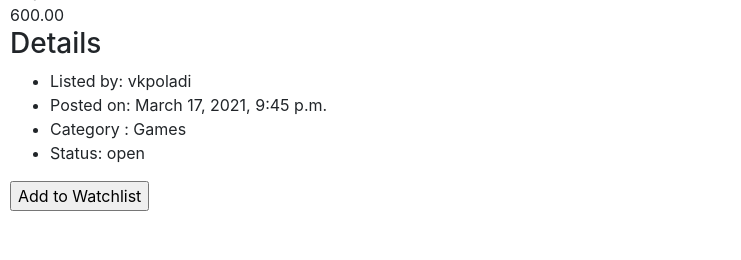
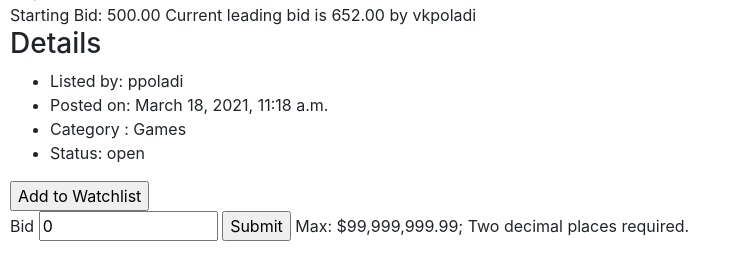
Before and after one commit to vkpoladi/CS50wProject2, a Django app: page /auctions/listing/1 in a window 1280 px wide. Shown: the part 540-800 px from the top of the page, without its empty margins (0-741 px from the left). Run offline with Django 3.2, Linux system fonts and the light colour scheme; data comes from the database, SQL or seed files in the repository; some libraries are stand-ins or nearby versions.

Commit message:
Added Bid Feature

```diff
--- a/auctions/admin.py
+++ b/auctions/admin.py
@@ -1,10 +1,10 @@
 from django.contrib import admin
 
-from .models import User, listing, bid, comment, watchlist_entries
+from .models import User, listing, bid_entry, comment, watchlist_entries
 
 # Register your models here.
 admin.site.register(User)
 admin.site.register(listing)
-admin.site.register(bid)
+admin.site.register(bid_entry)
 admin.site.register(comment)
 #admin.site.register(watchlist_entries)
--- a/auctions/models.py
+++ b/auctions/models.py
@@ -25,7 +25,7 @@
     def __str__(self):
         return f"Title: {self.title}    Description:{self.description}"
 
-class bid(models.Model):
+class bid_entry(models.Model):
     #Autofield is primary key by default and auto-increments
     listing = models.ForeignKey(listing, on_delete=models.CASCADE, related_name="bids")
     bid_date = models.DateTimeField()
--- a/auctions/templates/auctions/create_listing.html
+++ b/auctions/templates/auctions/create_listing.html
@@ -24,7 +24,7 @@
         <div>
             <label> Starting Bid Price $</label>
             <input type="number", name="starting_bid_price", value="0">
-            <h10>Max: $99,999,999.99; Two decimal places required.</h5>
+            <h10>Max: $99,999,999.99; Two decimal places required.</h10>
         </div>
 
         <div>
--- a/auctions/templates/auctions/listing_page.html
+++ b/auctions/templates/auctions/listing_page.html
@@ -14,7 +14,10 @@
     </div>
 
     <div>
-        {{ listing.starting_bid_price }}
+        Starting Bid: {{ listing.starting_bid_price }}
+
+        {{ current_bid_message }}
+
     </div>
 
     <div>
@@ -35,6 +38,23 @@
         </form>
     </div>
 
+    <div>
+        <form action="{% url 'bidding' %}", method="POST">
+            {% csrf_token %}
+            <label>Bid</label>
+            <input type="number" name="bid_amount" min="0" max="99999999.99" value="0">
+            <input type="hidden" name="bid_listing" value="{{ listing.title }}">
+            <input type="submit">
+            <h10>Max: $99,999,999.99; Two decimal places required.</h10>
+        </form>
+    </div>
+
+    <div>
+        {% if message %}
+            {{ message }}
+        {% endif %}
+    </div>
+
 
 
 
--- a/auctions/urls.py
+++ b/auctions/urls.py
@@ -10,5 +10,6 @@
     path("create_listing", views.create_listing, name="create_listing"),
     path("listing/<int:listing_pk>", views.listing_page, name="listing_page"),
     path("watchlist", views.watchlist, name="watchlist"),
-    path("watchlist_remove", views.watchlist_remove, name="watchlist_remove")
+    path("watchlist_remove", views.watchlist_remove, name="watchlist_remove"),
+    path("bidding", views.bidding, name="bidding")
 ]
--- a/auctions/views.py
+++ b/auctions/views.py
@@ -8,7 +8,7 @@
 
 import datetime
 
-from .models import User, listing, bid, comment, watchlist_entries
+from .models import User, listing, comment, watchlist_entries, bid_entry
 
 
 def index(request):
@@ -110,13 +110,33 @@
 
 def listing_page(request, listing_pk):
     listing_entry = listing.objects.get(pk=listing_pk)
+
     #listing_category = listing_entry.category
     #if listing_category == "None":
     #    listing_category = "No Category Listed"
 
+    #Find current max bid price if it exists
+    #current_bids = bid.objects.filter(listing=listing_entry)
+
+    current_bids = listing_entry.bids.all()
+    current_bid_price = 0.00
+    current_bid = None
+
+    for bid in current_bids:
+        if bid.bid_price > current_bid_price:
+            current_bid_price = bid.bid_price
+            current_bid = bid
+
+    if current_bid != None:
+        current_bid_message = f"Current leading bid is {current_bid_price} by {current_bid.username}"
+    else:
+        current_bid_message = ""
+
     return render(request, "auctions/listing_page.html", {
-        "listing": listing_entry
+        "listing": listing_entry,
+        "current_bid_message": current_bid_message
         #"category": listing_category
+
     })
 
 
@@ -127,9 +147,13 @@
         watchlist_entry = watchlist_entries(w_listing=w_listing, w_username=w_username)
         watchlist_entry.save()
 
-        return render(request, "auctions/listing_page.html", {
-            "listing": listing.objects.get(pk=w_listing)
-        })
+        #listing_entry = listing.objects.get(pk=w_listing)
+
+        return HttpResponseRedirect(reverse("listing_page", args=(w_listing,)))
+
+        #return render(request, "auctions/listing_page.html", {
+        #    "listing": listing.objects.get(pk=w_listing)
+        #})
 
     else:
         listings = []
@@ -159,3 +183,70 @@
     r_listing_pk = r_listing.pk
     watchlist_entries.objects.filter(w_listing=r_listing_pk).delete()
     return HttpResponseRedirect(reverse("watchlist"))
+
+def bidding(request):
+    bid_price = request.POST["bid_amount"]
+    listing_title = request.POST["bid_listing"]
+
+    listing_entry = listing.objects.get(title=listing_title)
+
+    listing_pk = listing_entry.pk
+    username = request.user.username
+    bid_date = datetime.datetime.now()
+    starting_bid_price = listing_entry.starting_bid_price
+
+    #current_bids = bid.objects.filter(listing=listing)
+    current_bids = listing_entry.bids.all()
+    current_bid_price = 0.00
+    current_bid = None
+
+    for bid in current_bids:
+        if bid.bid_price > current_bid_price:
+            current_bid_price = bid.bid_price
+            current_bid = bid
+
+    if bid_price == "":
+        bid_price = 0.00
+    else:
+        bid_price = (float) (request.POST["bid_amount"])
+
+
+    if current_bid != None:
+        current_bid_message = f"Current leading bid is {current_bid_price} by {current_bid.username}"
+    else:
+        current_bid_message = ""
+
+    #Error checking for new bid price submission
+
+    if bid_price >= 100000000 or bid_price < 0:
+        return render(request, "auctions/listing_page.html", {
+            "listing": listing.objects.get(pk=listing_entry.pk),
+            "current_bid_message": current_bid_message,
+            "message": "Bid price is outside of valid range. Please try again."
+        })
+
+    if current_bid != None and bid_price <= current_bid_price:
+        return render(request, "auctions/listing_page.html", {
+            "listing": listing.objects.get(pk=listing_entry.pk),
+            "current_bid_message": current_bid_message,
+            "message": f"Bid price must be higher than current leading bid price of {current_bid_price}. Please try again."
+        })
+
+    if bid_price < starting_bid_price:
+        return render(request, "auctions/listing_page.html", {
+            "listing": listing.objects.get(pk=listing_entry.pk),
+            "current_bid_message": current_bid_message,
+            "message": "Bid price must be at minimum the starting bid price. Please try again."
+        })
+
+    #If passed error checking, process new bid request
+    new_bid = bid_entry(listing=listing_entry, username=username, bid_date=bid_date, bid_price=bid_price)
+    new_bid.save()
+
+    current_bid_message = f"Current leading bid is {bid_price} by {username}"
+
+    return render(request, "auctions/listing_page.html", {
+        "listing": listing.objects.get(pk=listing_pk),
+        "current_bid_message": current_bid_message,
+        "message": "Bid successfully placed."
+    })
```
Also changed, not shown: auctions/migrations/0005_auto_20210318_1117.py (added), db.sqlite3.
